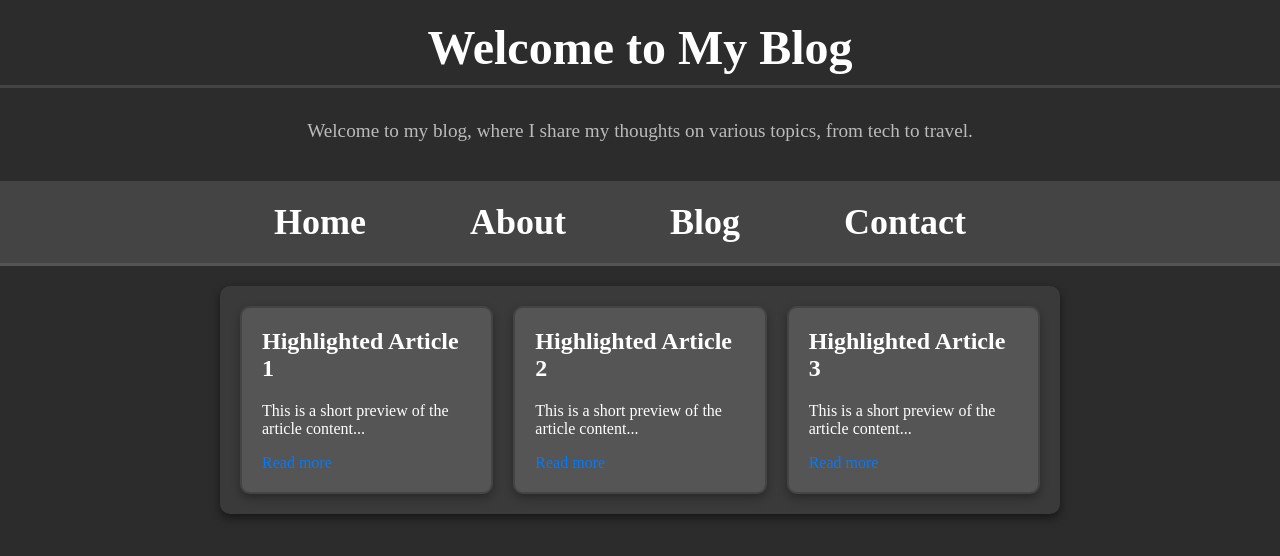
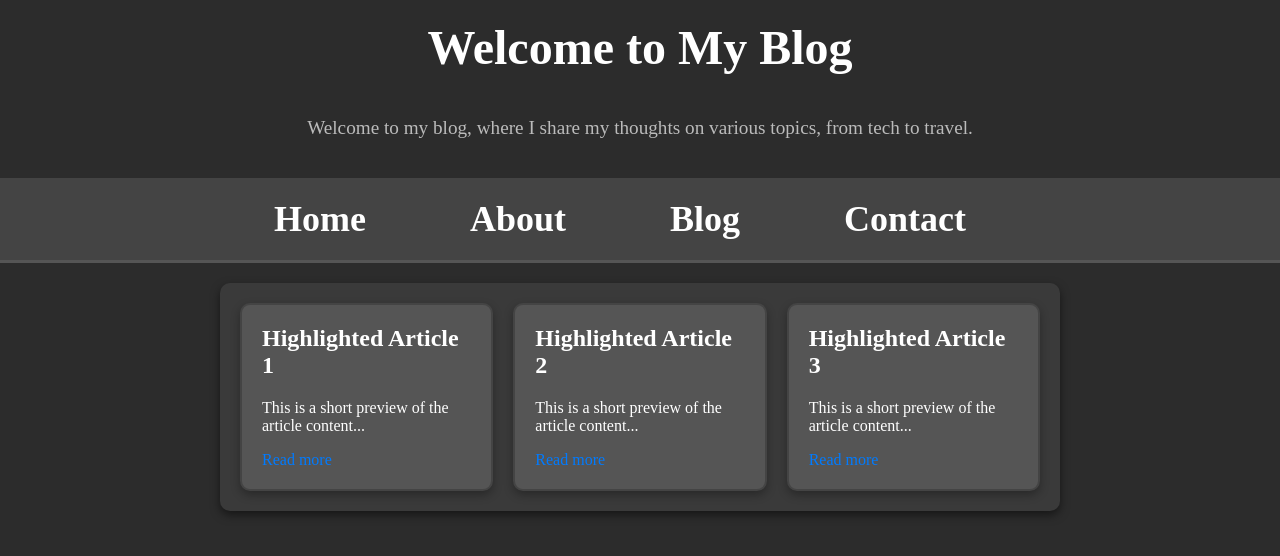
Before and after one commit to MelvinButters/blog, a plain HTML site: page index.html in a window 1280 px wide. Drawn offline with Linux system fonts and the light colour scheme; a web font is replaced by a local one.

Commit message:
Update styles.css

```diff
--- a/styles.css
+++ b/styles.css
@@ -15,7 +15,6 @@ h1 {
     text-align: center;
     margin-top: 20px;
     padding-bottom: 10px;
-    border-bottom: 3px solid #444;  /* Bottom border for emphasis */
 }
 
 /* Blog Description Styles */
```
